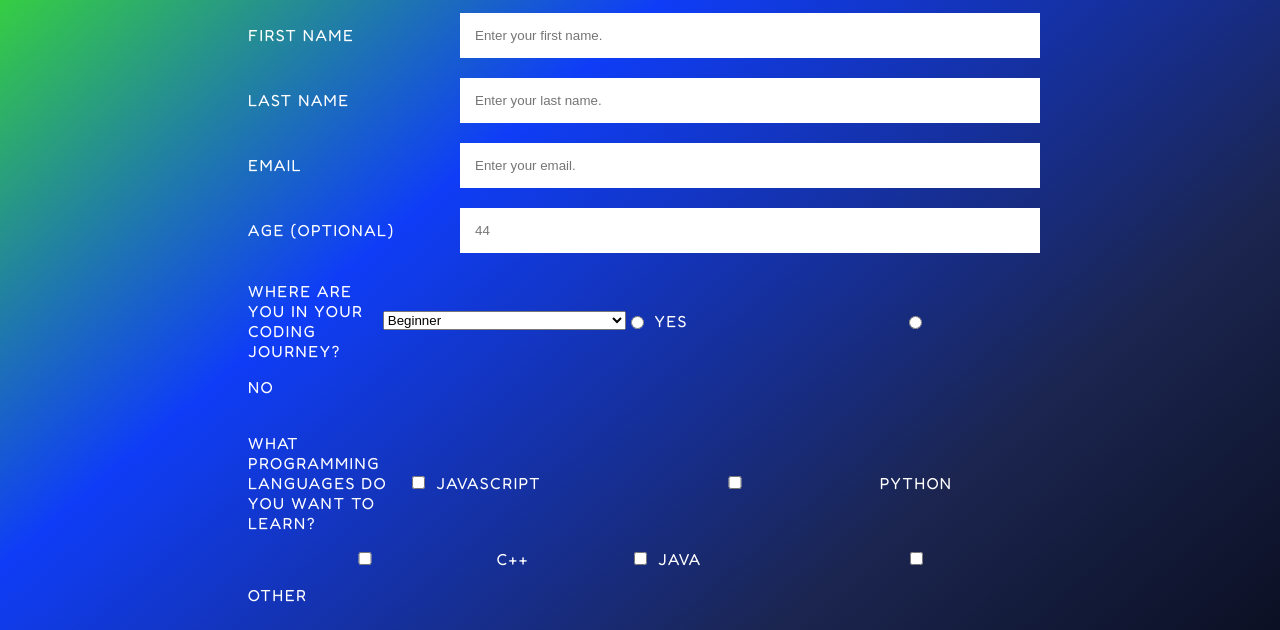
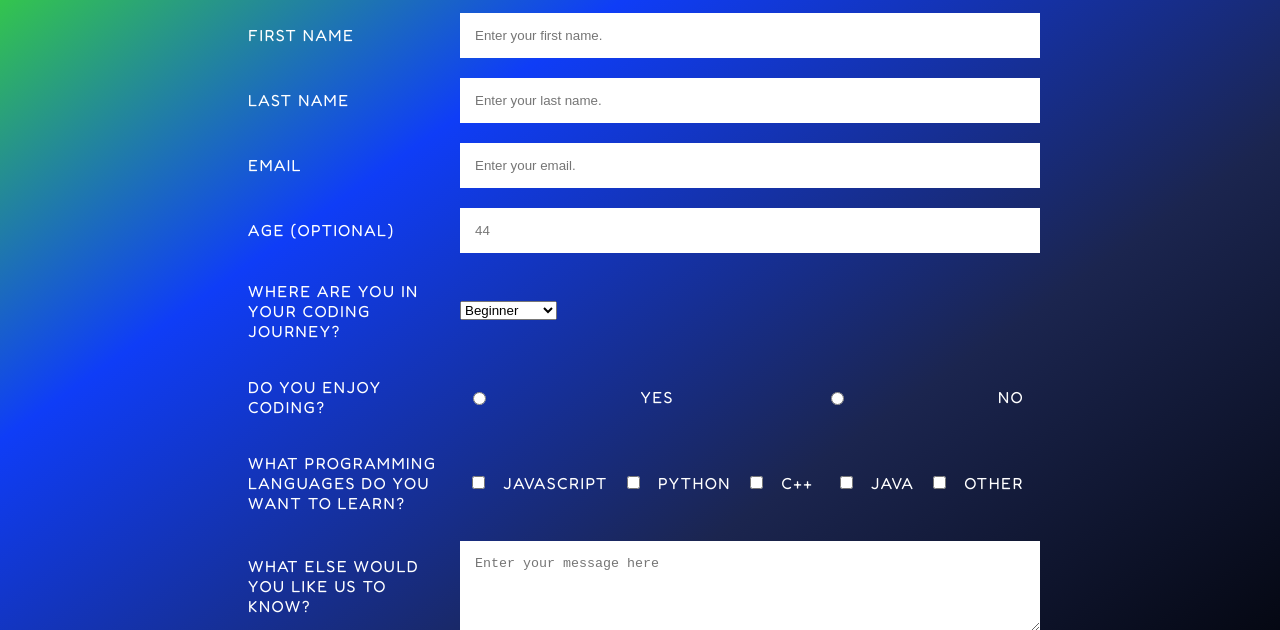
Before and after one commit to AudreyKBorges/survey-form, a plain HTML site: page index.html in a window 1280 px wide. Shown: the part 163-793 px from the top of the page. Drawn offline with Linux system fonts and the light colour scheme.

Commit message:
Added flex-inner class back in to adjust spacing between input and label

```diff
--- a/index.html
+++ b/index.html
@@ -28,21 +28,25 @@
         <input type="number" id="number" name="number" placeholder="44" min="1" max="99">
       </li>
       <li>
-        <label for="drop-down" id="drop-down">Where are you in your coding journey?</label>
+        <p>Where are you in your coding journey?</p>
         <select type="dropdown" id="dropdown" name="dropdown">
           <option value="beginner">Beginner</option>
           <option value="intermediate">Intermediate</option>
           <option value="advanced">Advanced</option>
+        </select>
       </li>
       <li>
         <p>Do you enjoy coding?</p>
+        <div class="flex-inner">
           <input type="radio" id="yes" name="coding" value="yes">
           <label for="yes">Yes</label>
           <input type="radio" id="no" name="coding" value="no">
           <label for="no">No</label>
+        </div>
       </li>
       <li>
         <p>What programming languages do you want to learn?</p>
+        <div class="flex-inner">
           <input type="checkbox" id="javascript" name="javascript" value="programming">
           <label for="javascript">JavaScript</label>
             <input type="checkbox" id="python" name="python" value="programming">
@@ -53,11 +57,10 @@
           <label for="java">Java</label>
               <input type="checkbox" id="other" name="other" value="programming">
           <label for="other">Other</label>
-      </li>
-          <li>
-        <label for="message">What else would you like us to know?</label>
+        </div>
       </li>
       <li>
+        <label for="message">What else would you like us to know?</label>
         <textarea id="comment" name="comment" rows="4" cols="50" placeholder="Enter your message here"></textarea>
       </li>
       <li>
--- a/styles.css
+++ b/styles.css
@@ -1,19 +1,3 @@
-.container * {
-    box-sizing: border-box;
-}
-
-body {
-    background-image: linear-gradient(to bottom right, #41f70f, #0f3df7, #1b254f, #000105);
-    background-repeat: no-repeat;
-    padding: 50px 0;
-}
-
-.container {
-    width: 80%;
-    max-width: 1200px;
-    margin: 0 auto;
-}@import url('https://fonts.googleapis.com/css2?family=Fredoka&display=swap');
-
 .container * {
     box-sizing: border-box;
 }
```
